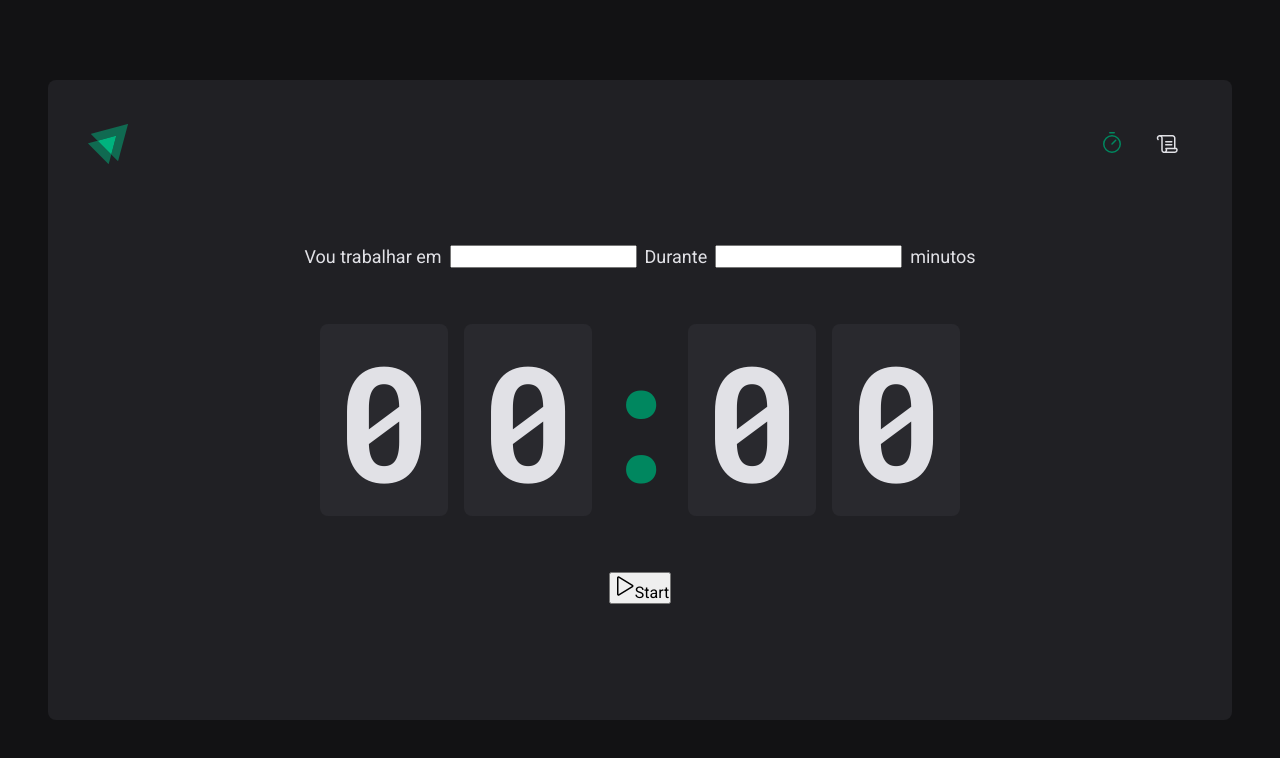
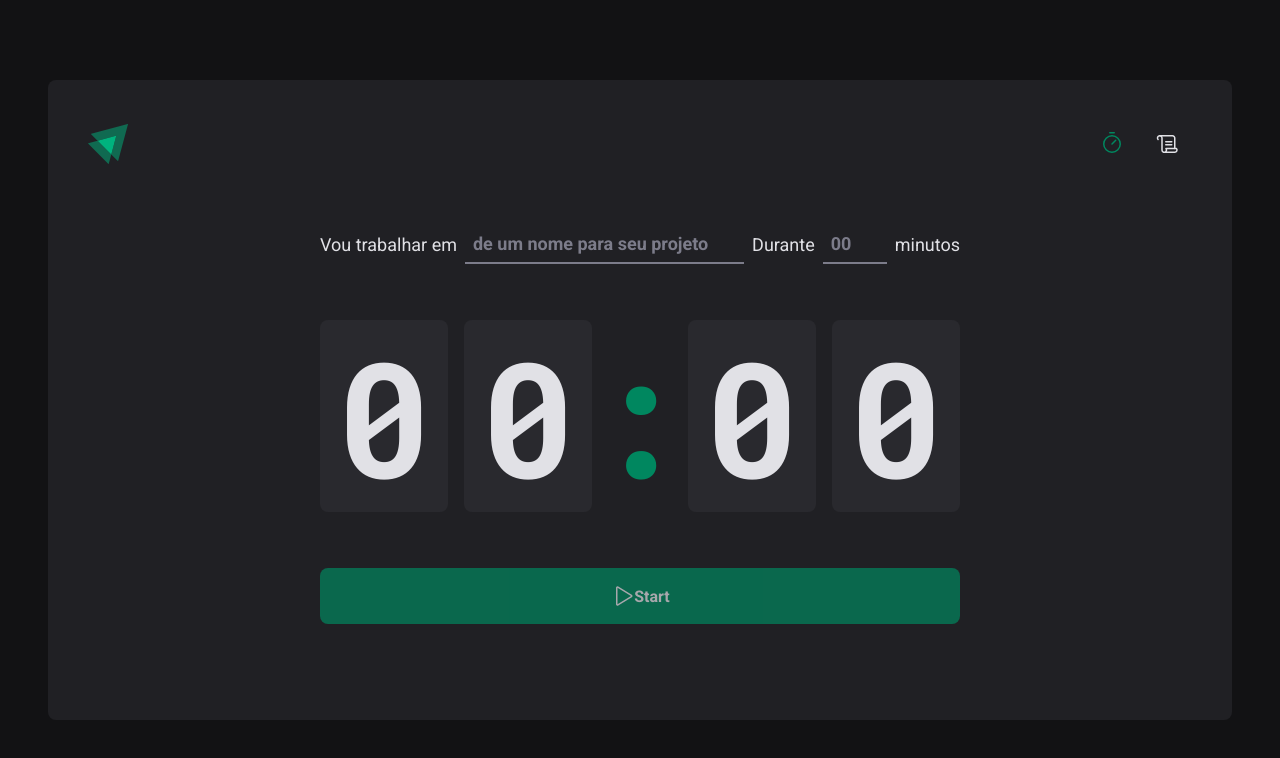
Before and after one commit to weslleyolli/ignite-timer, a React (Vite) app: page / in a window 1280 px wide. Shown: the top 758 px of the page. Built offline with nearby package versions, Linux system fonts and the light colour scheme.

Commit message:
feat(Home): finished home

```diff
--- a/src/pages/Home/index.tsx
+++ b/src/pages/Home/index.tsx
@@ -1,5 +1,5 @@
 import { Play } from "phosphor-react";
-import { CountdownContainer, FormContainer, HomeContainer, Separator } from "./styles";
+import { CountdownContainer, FormContainer, HomeContainer, Separator, StartCountdownButton, TaskInput, MinutesAmountInput } from "./styles";
 
 export function Home() {
     return (
@@ -7,10 +7,17 @@
             <form>
                 <FormContainer>
                     <label htmlFor="task">Vou trabalhar em</label>
-                    <input id="task" />
+                    <TaskInput
+                        id="task"
+                        placeholder="de um nome para seu projeto"
+                    />
 
                     <label htmlFor="minutesAmount">Durante</label>
-                    <input type="number" id="minutesAmount" />
+                    <MinutesAmountInput
+                        type="number"
+                        id="minutesAmount"
+                        placeholder="00"
+                    />
 
                     <span>minutos</span>
                 </FormContainer>
@@ -23,10 +30,10 @@
                     <span>0</span>
                 </CountdownContainer>
 
-                <button type="submit">
+                <StartCountdownButton disabled type="submit">
                     <Play size={24}/>
                     Start
-                </button>
+                </StartCountdownButton>
             </form>
         </HomeContainer>
     )
--- a/src/pages/Home/styles.ts
+++ b/src/pages/Home/styles.ts
@@ -24,8 +24,34 @@
     color: ${props => props.theme["gray-100"]};
     font-size: 1.125rem;
     flex-wrap: wrap;
+`
 
+const BaseInput = styled.input`
+    background: transparent;
+    height: 2.5rem;
+    border: 0;
+    border-bottom: 2px solid ${props => props.theme["gray-500"]};
+    font-weight: bold;
+    font-size: 1.125rem;
+    padding: 0 0.5rem;
+    color:${props => props.theme["gray-100"]} ;
+
+    &:focus {
+        box-shadow: none;
+        border-color: ${props => props.theme["green-500"]};
+    }
+
+    &::placeholder {
+        color: ${props => props.theme["gray-500"]};
+    }
 `
+export const TaskInput = styled(BaseInput)`
+    flex: 1;
+`
+export const MinutesAmountInput = styled(BaseInput)`
+    width: 4rem;
+`
+
 export const CountdownContainer = styled.div`
     font-family: 'Roboto Mono', monospace;
     font-size: 10rem;
@@ -51,3 +77,31 @@
     display: flex;
     justify-content: center;
 `
+
+export const StartCountdownButton = styled.button`
+    width: 100%;
+    border: 0;
+    padding: 1rem;
+    border-radius: 8px;
+
+    display: flex;
+    align-items: center;
+    justify-content: center;
+
+    gap: 0.5;
+    font-weight: bold;
+
+    cursor: pointer;
+
+    background: ${props => props.theme['green-500']};
+    color: ${props => props.theme['gray-100']};
+
+    &:disabled {
+        opacity: 0.7;
+        cursor: not-allowed;
+    }
+
+    &:not(:disabled):hover {
+        background: ${props => props.theme['green-700']};
+    }
+`
```
